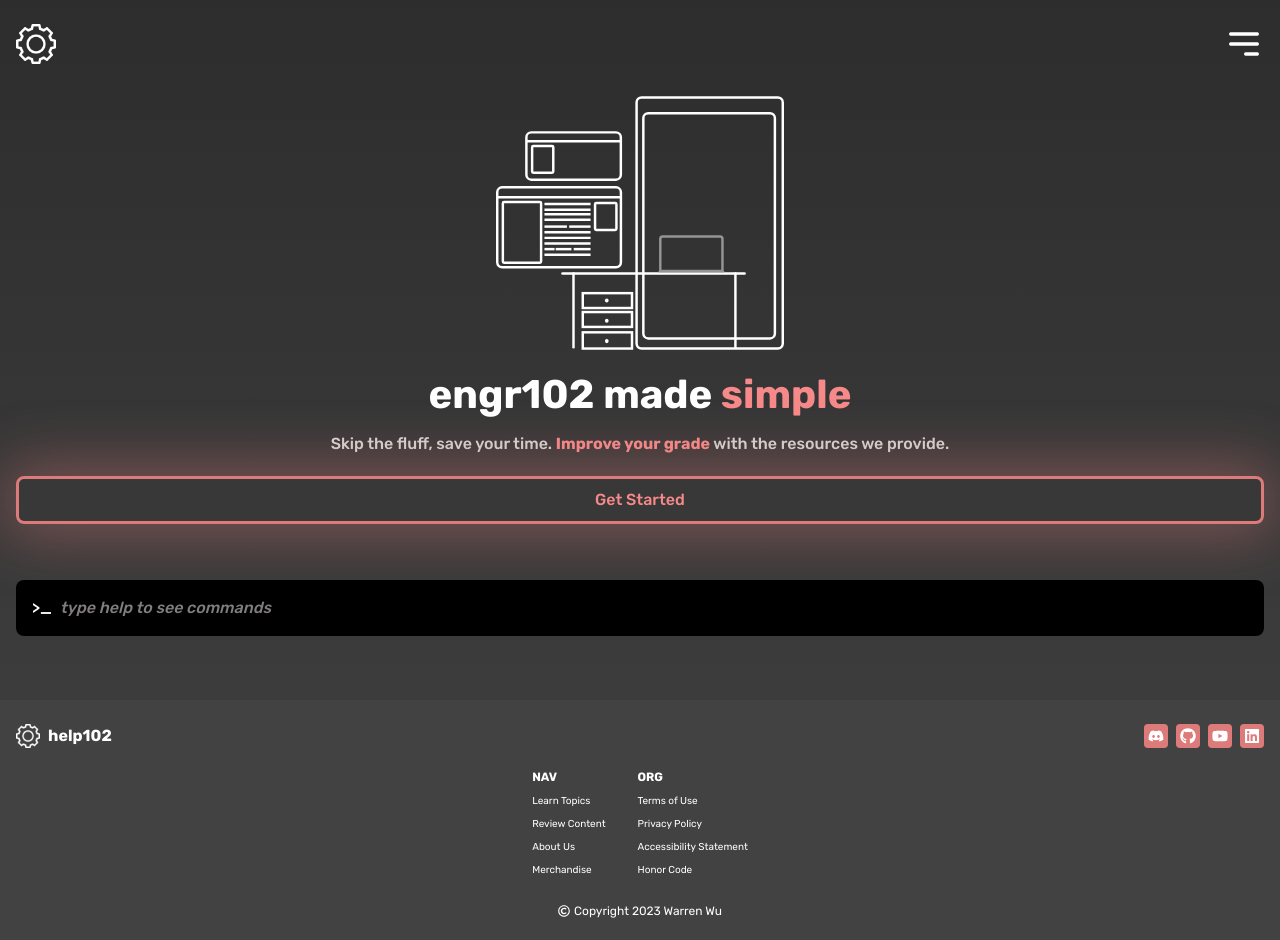
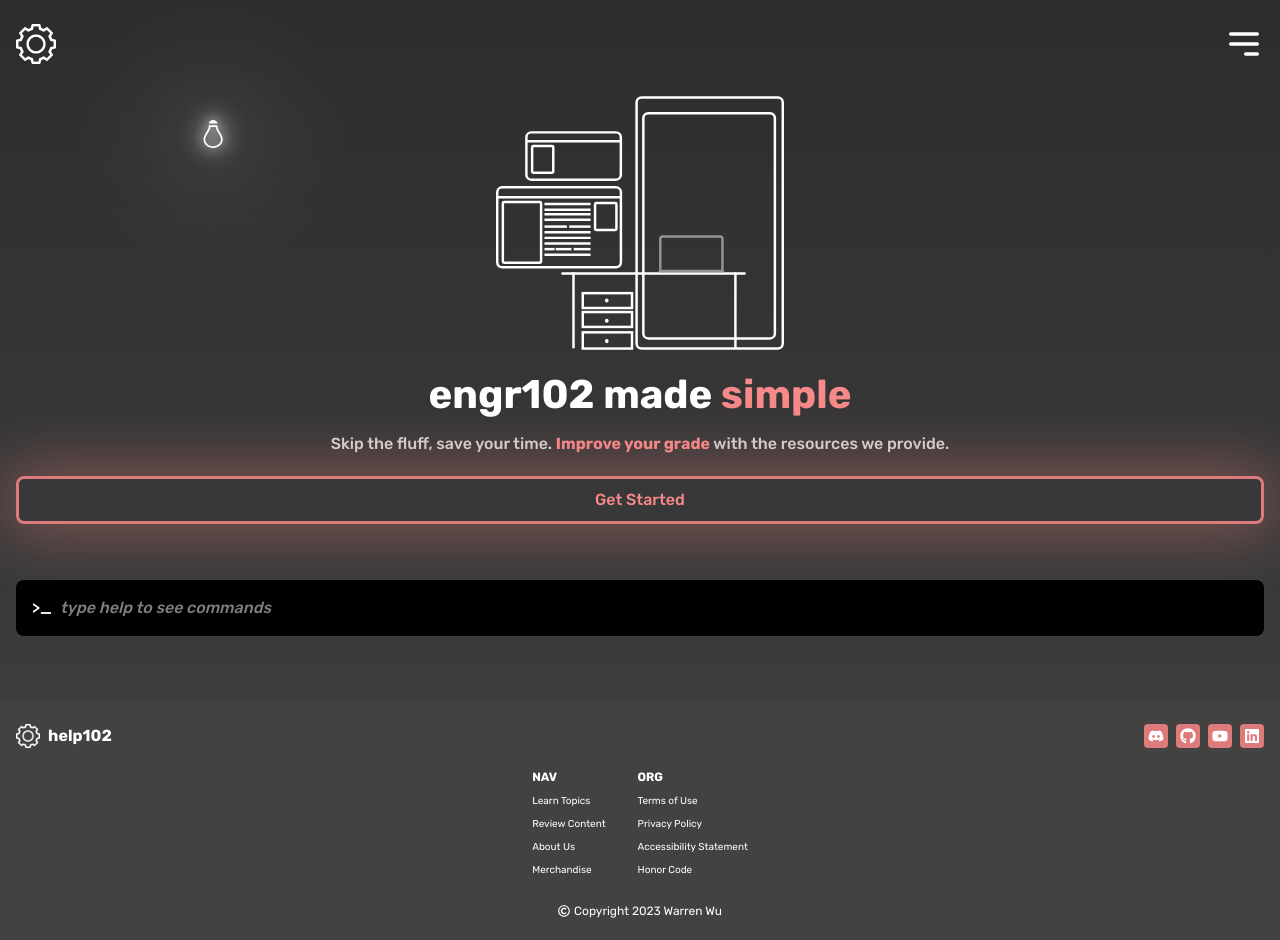
Before and after one commit to WarrenWu4/engr102-website, a React (Vite) app: page / in a window 1280 px wide. Built offline with nearby package versions, Linux system fonts and the light colour scheme.

Commit message:
added light + about

```diff
--- a/src/components/AboutPage.jsx
+++ b/src/components/AboutPage.jsx
@@ -32,7 +32,7 @@ export default function LearnPage() {
 
 const TaCard = ({profile, name, special, desc, socials}) => {
     return (
-        <div className="w-full h-[6.8rem] bg-neutral-700 rounded-[0.8rem] flex justify-between p-[1.6rem]">
+        <div className="w-full h-[6.8rem] bg-neutral-700 rounded-[0.8rem] flex justify-between p-[1.6rem] cursor-pointer">
 
             <div className="flex font-medium text-h7 leading-[1.5]">
                 <img src={profile} alt="ta profile" className="w-[3.6rem] h-[3.6rem] rounded-[0.4rem] mr-[0.8rem]"/>
--- a/src/components/HomePage.jsx
+++ b/src/components/HomePage.jsx
@@ -1,11 +1,17 @@
 import { NavLink } from "react-router-dom";
 import { useRef, useState } from "react";
+import { GoLightBulb } from "react-icons/go";
 import hero from "/hero-img.svg";
+
+
 
 export default function HomePage() {
 
     return(
         <div className="w-full px-[1.6rem] flex flex-col items-center">
+
+            <GoLightBulb className="absolute top-[12rem] left-[20rem] rotate-180 text-h6" id="light"/>
+
             <img src={hero} alt="hero-img" className="w-[28.8rem] h-[25.4rem] mt-[2.4rem]"/>
 
             <div className="w-full font-bold text-h3 leading-[105%] text-center mt-[2.4rem]">engr102 made <span className="text-primary-500">simple</span></div>
--- a/src/index.css
+++ b/src/index.css
@@ -44,3 +44,14 @@ body {
     from {transform: rotate(0deg);}
     to {transform: rotate(360deg);}
 }
+
+/* misc */
+#light {
+  filter:
+    drop-shadow(0px 0px 5.760000228881836px #FFF)
+    drop-shadow(0px 0px 11.520000457763672px #FFF)
+    drop-shadow(0px 0px 40.31999969482422px #FFF)
+    drop-shadow(0px 0px 80.63999938964844px #FFF)
+    drop-shadow(0px 0px 138.24000549316406px #FFF)
+    drop-shadow(0px 0px 241.9199981689453px #FFF);
+}
--- a/tailwind.config.js
+++ b/tailwind.config.js
@@ -7,6 +7,16 @@ export default {
   ],
   theme: {
     extend: {
+      dropShadow: {
+        'light': [
+          '0px 0px 5.760000228881836px #FFF',
+          '0px 0px 11.520000457763672px #FFF',
+          '0px 0px 40.31999969482422px #FFF',
+          '0px 0px 80.63999938964844px #FFF',
+          '0px 0px 138.24000549316406px #FFF',
+          '0px 0px 241.9199981689453px #FFF;',
+        ],
+      },
       boxShadow: {
         'review-card': '0 4px 4px 2px rgba(0, 0, 0, 0.2)',
         'btn-highlight': 'inset 0 0 300px 2px #4CA230',
```
